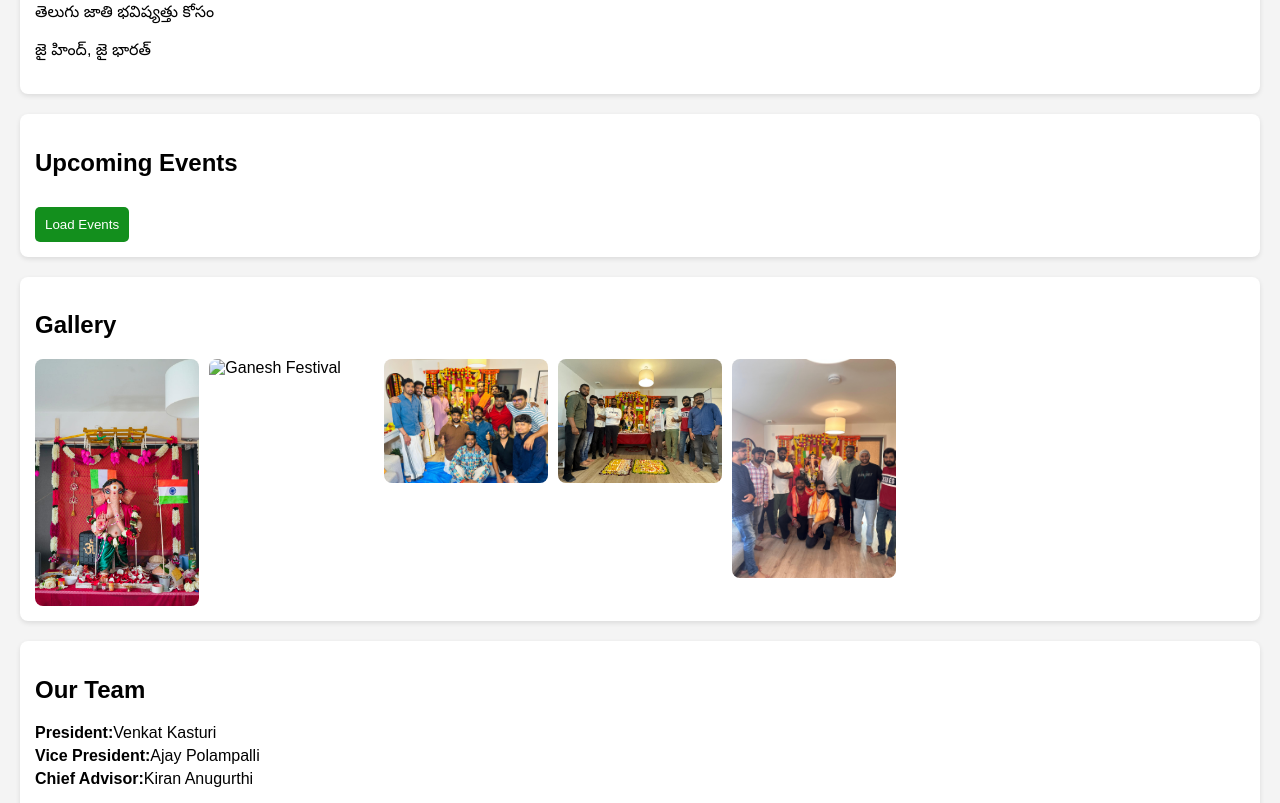
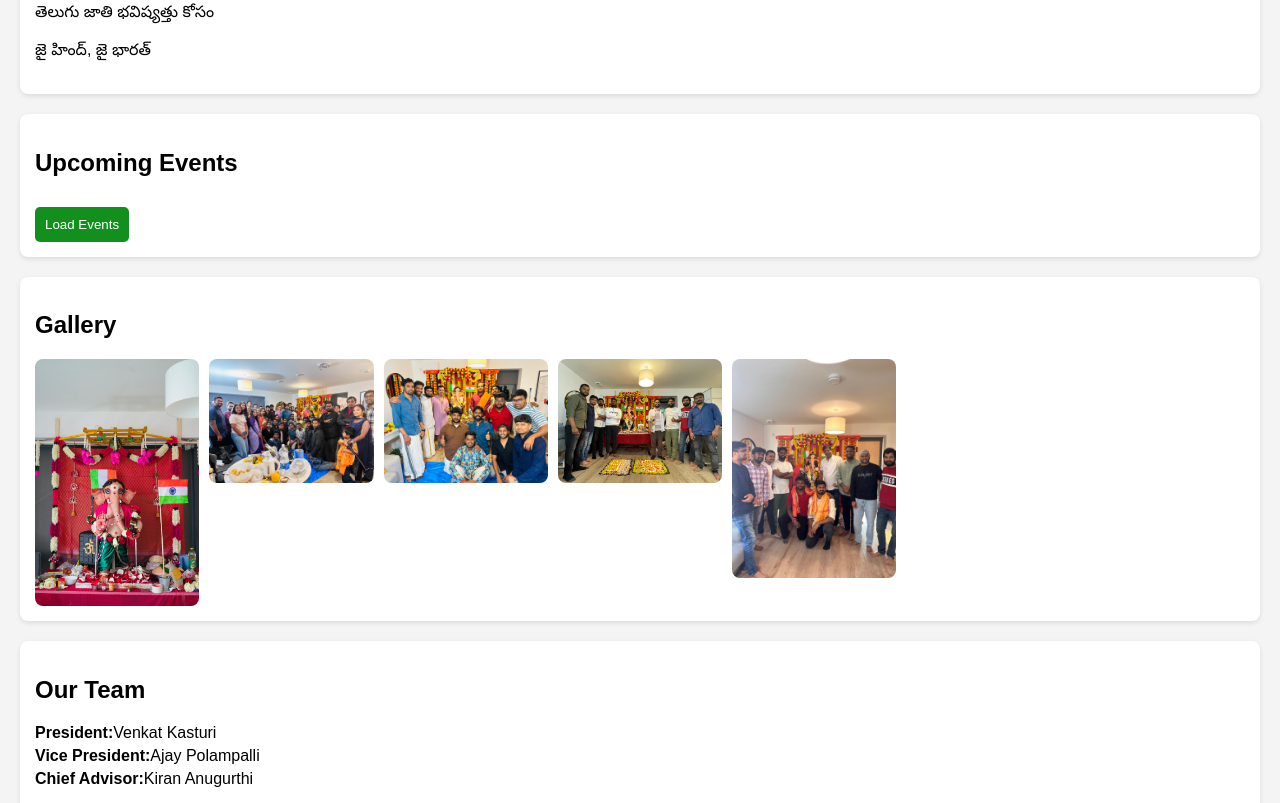
Before and after one commit to tiy-team/tiywebsite, a plain HTML site: page index.html in a window 1280 px wide. Shown: the part 487-1290 px from the top of the page. Drawn offline with Linux system fonts and the light colour scheme.

Commit message:
fixed typo

```diff
--- a/index.html
+++ b/index.html
@@ -43,7 +43,7 @@
             <h2>Gallery</h2>
             <div class="gallery-grid">
                 <img src="images/ganesha.png" alt="Ganesh Festival">
-                <img src="images/ganeshagroup1.png" alt="Ganesh Festival">
+                <img src="images/ganeshgroup1.png" alt="Ganesh Festival">
                 <img src="images/ganeshgroup2.png" alt="Ganesh Festival">
                 <img src="images/ganeshgroup3.png" alt="Ganesh Festival">
                 <img src="images/ganeshgroup4.png" alt="Ganesh Festival">
```
